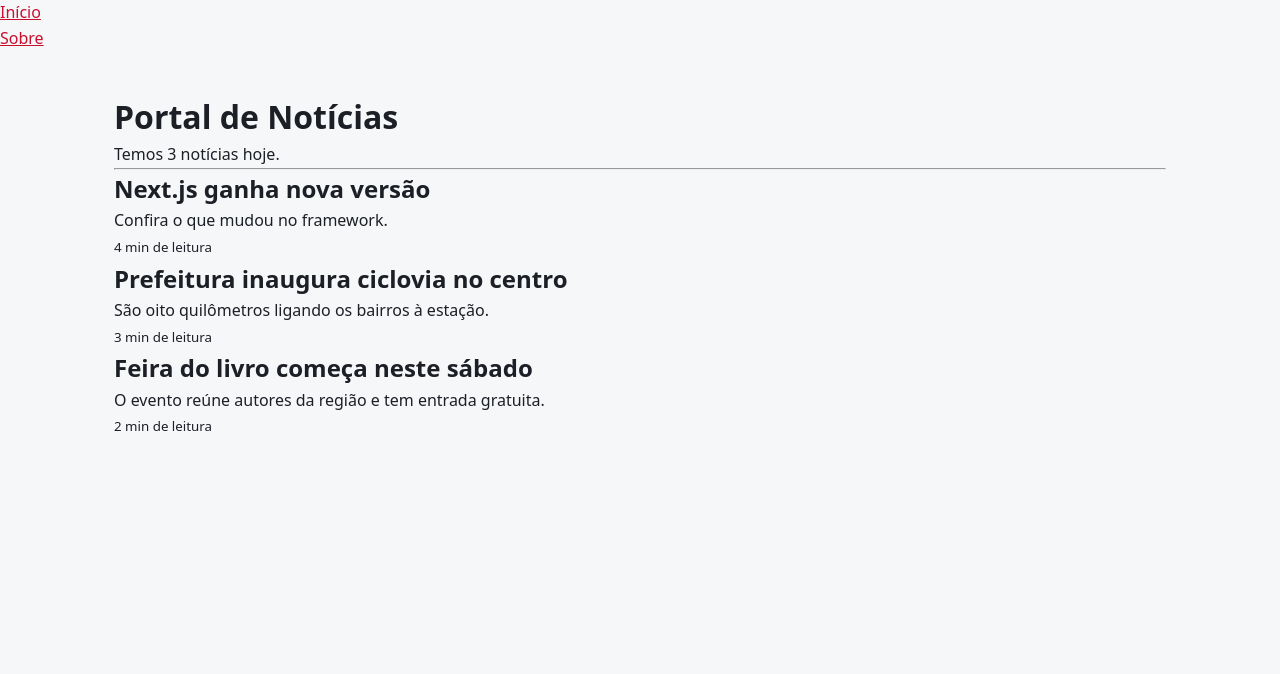
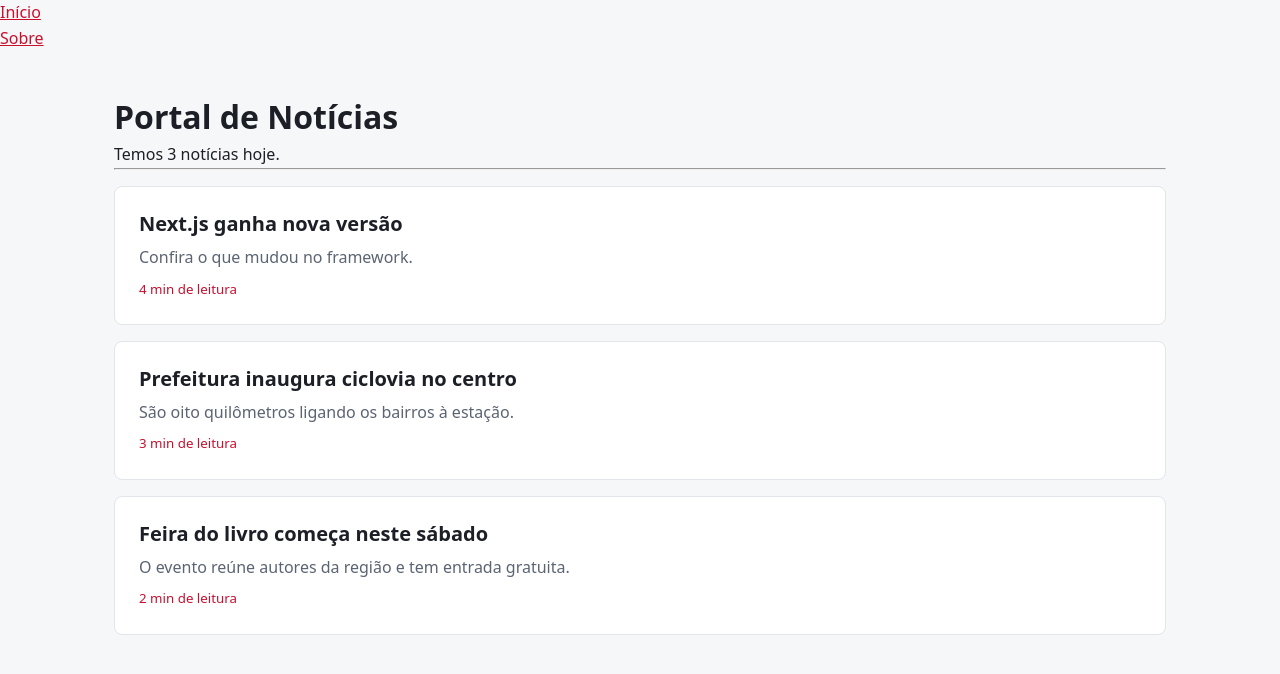
Before and after one commit to profvalmeida/portal-curso, a Next.js app: page / in a window 1280 px wide. Shown: the top 674 px of the page. Built offline with nearby package versions, Linux system fonts and the light colour scheme.

Commit message:
m02-a02 (meio da aula): Manchete com CSS Module

```diff
--- /dev/null
+++ b/app/componentes/Manchete.module.css
@@ -0,0 +1,23 @@
+.manchete {
+  background: var(--cor-superficie);
+  border: 1px solid var(--cor-borda);
+  border-radius: 8px;
+  padding: var(--espaco-3);
+  margin-top: var(--espaco-2);
+}
+
+.titulo {
+  font-size: 1.25rem;
+  line-height: 1.3;
+}
+
+.resumo {
+  color: var(--cor-texto-suave);
+  margin-top: var(--espaco-1);
+}
+
+.tempo {
+  display: block;
+  color: var(--cor-destaque);
+  margin-top: var(--espaco-1);
+}
--- a/app/componentes/Manchete.tsx
+++ b/app/componentes/Manchete.tsx
@@ -1,3 +1,5 @@
+import estilos from "./Manchete.module.css";
+
 type Props = {
   titulo: string;
   resumo: string;
@@ -6,10 +8,10 @@ type Props = {
 
 export default function Manchete({ titulo, resumo, minutos }: Props) {
   return (
-    <article className="manchete">
-      <h2>{titulo}</h2>
-      <p>{resumo}</p>
-      <small>{minutos} min de leitura</small>
+    <article className={estilos.manchete}>
+      <h2 className={estilos.titulo}>{titulo}</h2>
+      <p className={estilos.resumo}>{resumo}</p>
+      <small className={estilos.tempo}>{minutos} min de leitura</small>
     </article>
   );
 }
```
